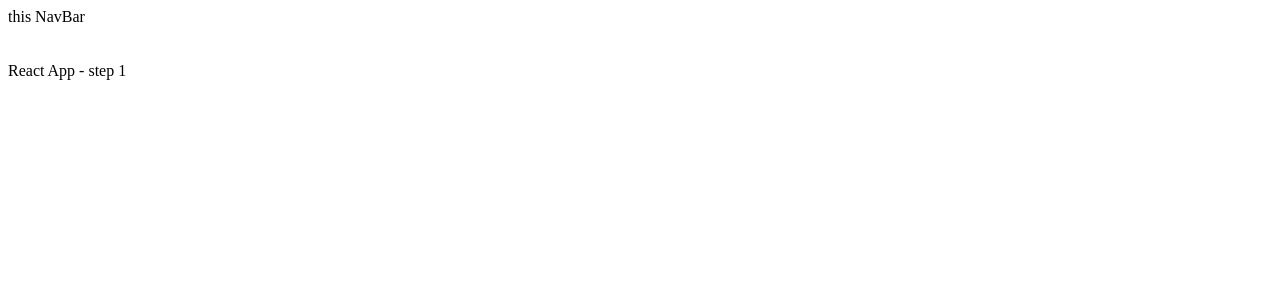
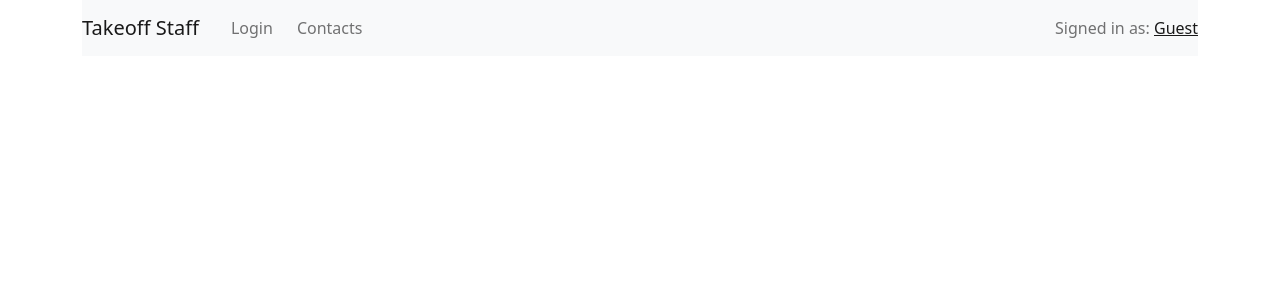
Before and after one commit to Chiga2030/Takeoff-Staff-test-task, a React (Create React App) app: page / in a window 1280 px wide. Shown: the top 300 px of the page. Built offline with nearby package versions, Linux system fonts and the light colour scheme.

Commit message:
styled navbar component

```diff
--- a/src/App.jsx
+++ b/src/App.jsx
@@ -1,13 +1,12 @@
-import NavBar from './NavBar/NavBar';
+import 'bootstrap/dist/css/bootstrap.min.css';
+
+import AppNavBar from './AppNavBar/AppNavBar';
 
 const App = () => (
   <div className="App">
-    <NavBar />
 
-    <br />
-    <br />
-    <br />
-    React App - step 1
+    <AppNavBar />
+
   </div>
 );
 
--- /dev/null
+++ b/src/AppNavBar/AppNavBar.jsx
@@ -0,0 +1,24 @@
+import Navbar from 'react-bootstrap/Navbar';
+import Container from 'react-bootstrap/Container';
+import Nav from 'react-bootstrap/Nav';
+
+
+const AppNavBar = () => (
+  <Container>
+    <Navbar bg="light" expand="lg">
+      <Navbar.Brand>
+        Takeoff Staff
+      </Navbar.Brand>
+      <Nav className="me-auto flex-row">
+        <Nav.Link className="ms-2" href="login">Login</Nav.Link>
+        <Nav.Link className="ms-2" href="contacts">Contacts</Nav.Link>
+      </Nav>
+      <Navbar.Text>
+        Signed in as: <a href="login">Guest</a>
+      </Navbar.Text>
+    </Navbar>
+  </Container>
+);
+
+
+export default AppNavBar;
--- a/src/NavBar/NavBar.jsx
+++ /dev/null
@@ -1,8 +0,0 @@
-const NavBar = () => (
-  <>
-    this NavBar
-  </>
-);
-
-
-export default NavBar;
```
